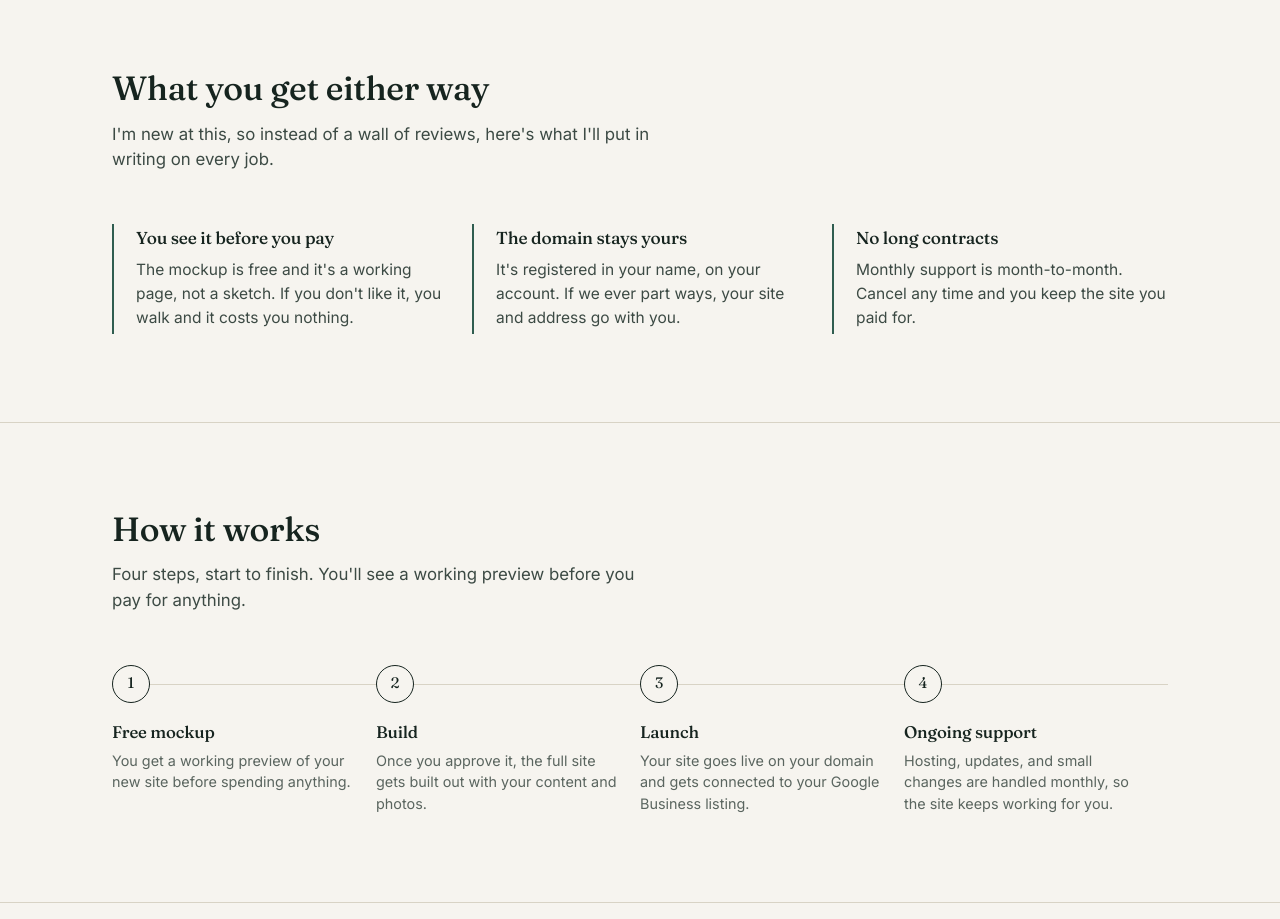
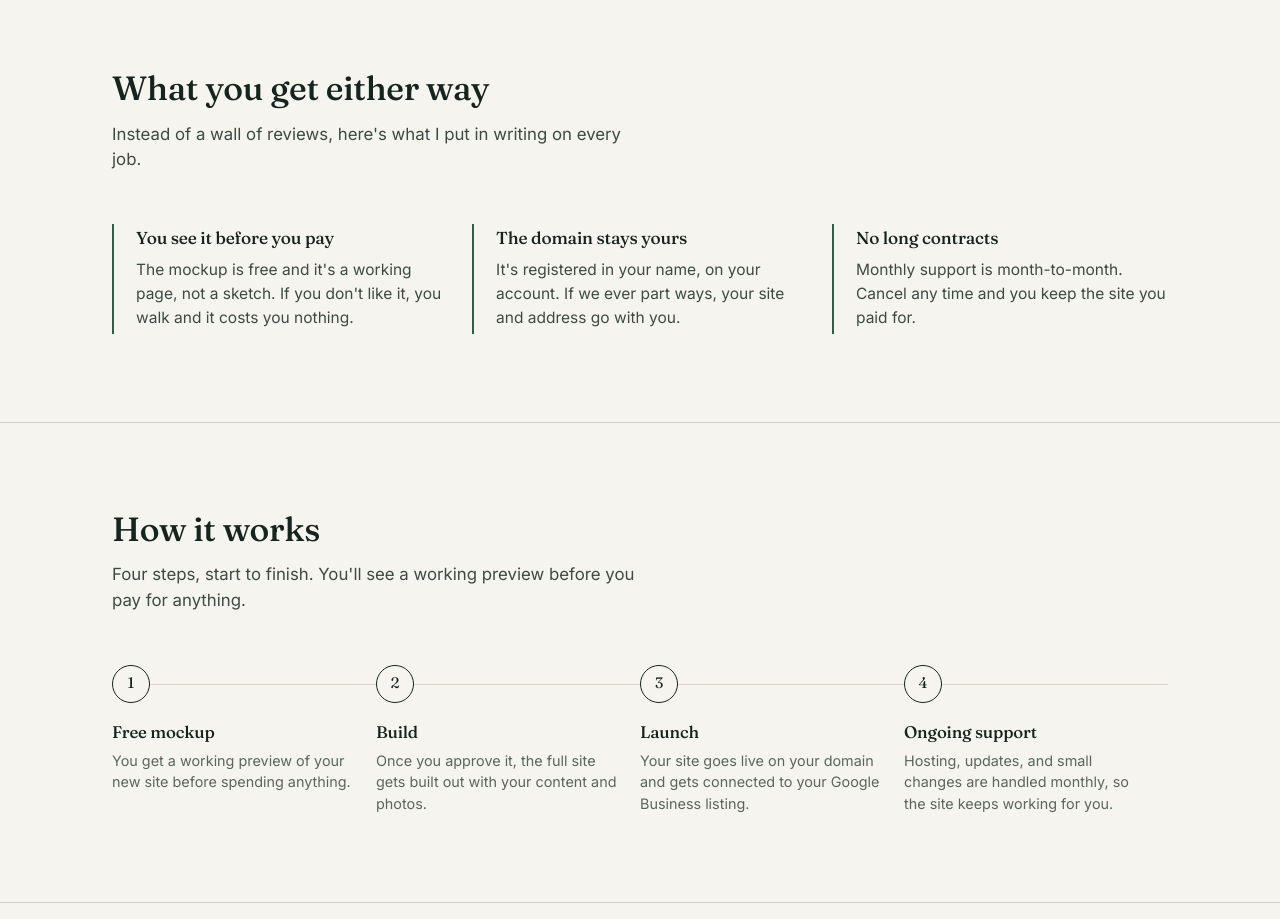
Before and after one commit to MikeyIsNotFamous/feigiweb-site, a plain HTML site: page index.html in a window 1280 px wide. Shown: the part 1380-2299 px from the top of the page. Drawn offline with Linux system fonts and the light colour scheme.

Commit message:
Remove unprofessional 'new at this' framing from promise section

```diff
--- a/index.html
+++ b/index.html
@@ -582,7 +582,7 @@
   <div class="wrap">
     <div class="section-head">
       <h2>What you get either way</h2>
-      <p>I'm new at this, so instead of a wall of reviews, here's what I'll put in writing on every job.</p>
+      <p>Instead of a wall of reviews, here's what I put in writing on every job.</p>
     </div>
     <div class="quote-grid">
       <div class="quote-card">
```
